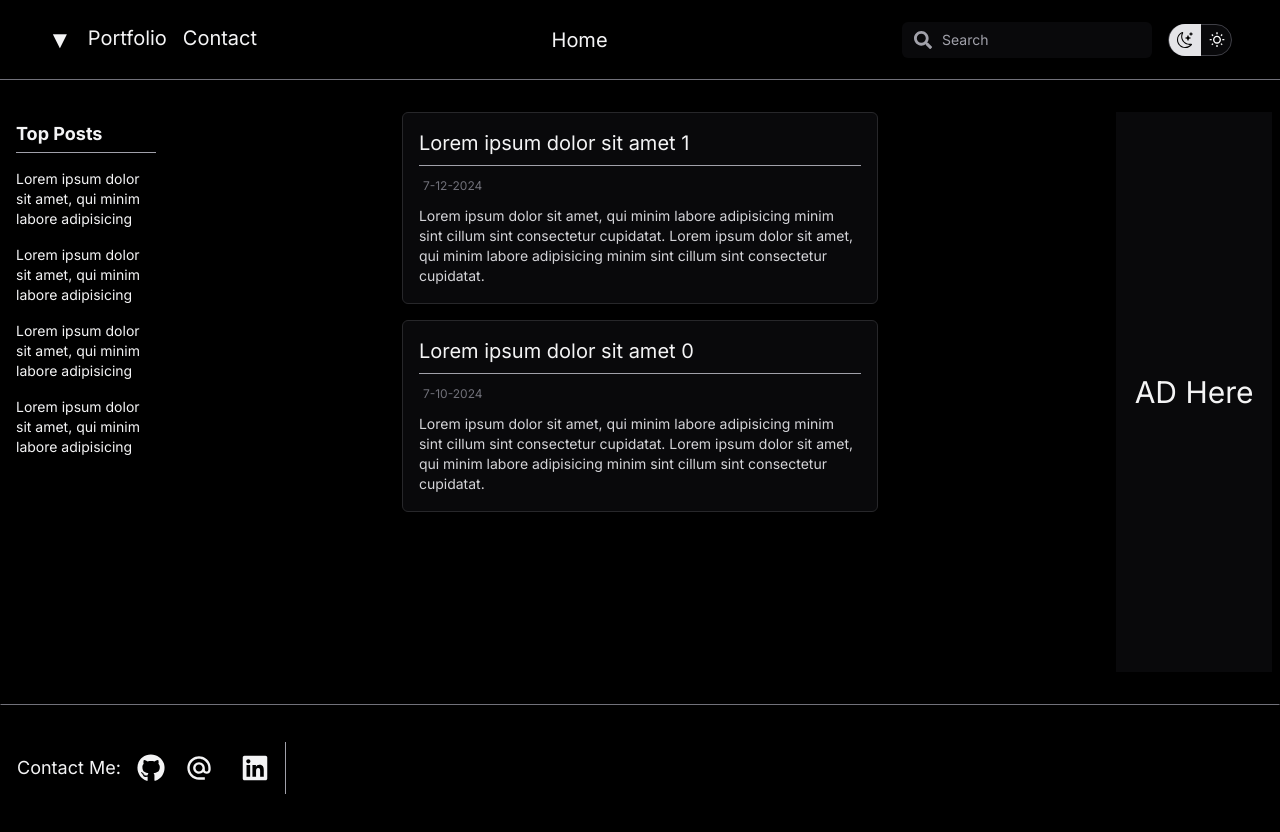
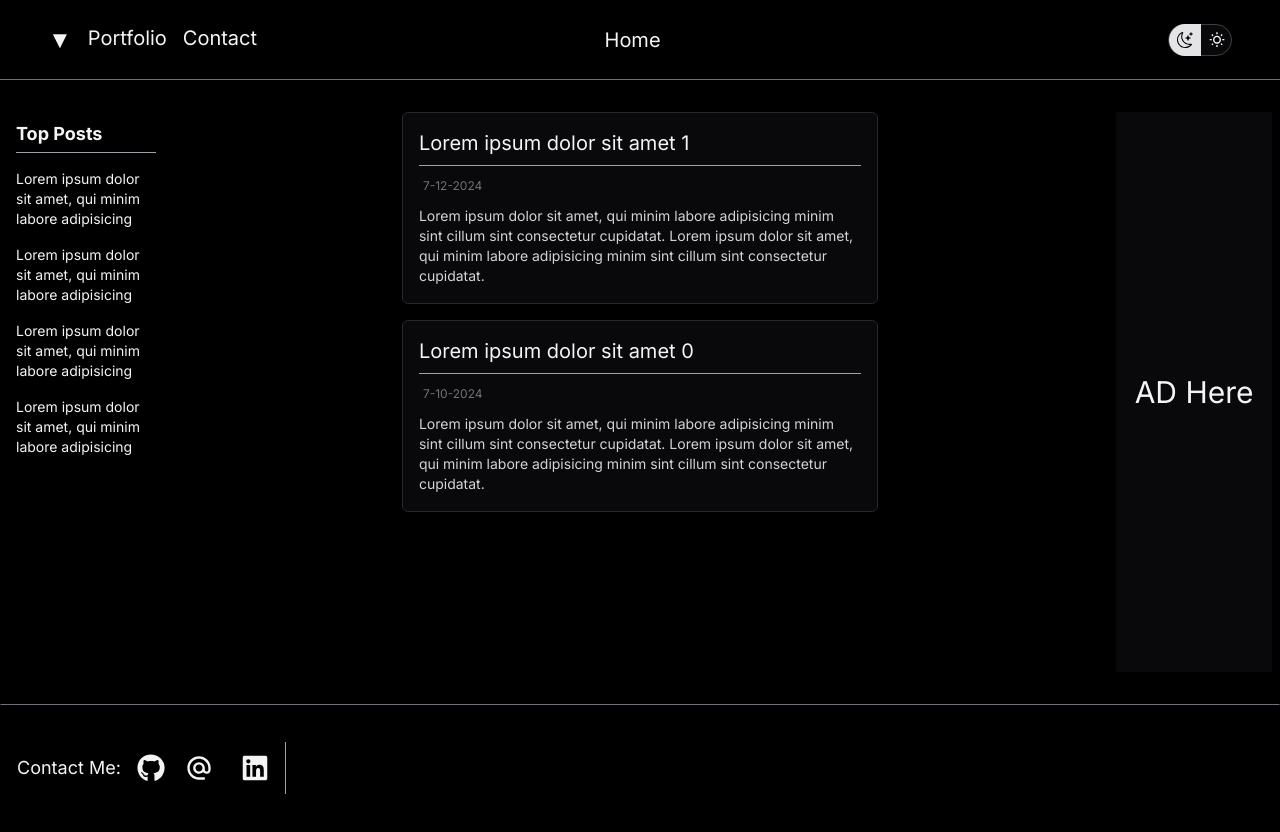
Before and after one commit to KirolosBoshra/kirolosboshra.github.io, a Next.js app: page / in a window 1280 px wide. Built offline with nearby package versions, Linux system fonts and the light colour scheme.

Commit message:
Remove Search Bar

```diff
--- a/src/app/ui/navbar.tsx
+++ b/src/app/ui/navbar.tsx
@@ -1,27 +1,19 @@
 import Link from "next/link";
-import { SearchBar } from "./searchBar";
 import { ThemeSwitcher } from "./themeSwitcher";
 
-type prop = {
-  title: string
-};
-
-export function NavBar(prop: prop) {
+export function NavBar({ title }: { title: String }) {
   return (
-    <div className="top-0 flex flex-row items-center justify-between px-12 max-sm:px-6 space-x-4 w-full h-20 border-b
+    <div className="top-0 flex flex-row items-center justify-between px-12 max-sm:px-6 w-full h-20 border-b
         border-b-black dark:border-b-zinc-500 dark:bg-black bg-opacity-80 backdrop-blur-sm z-10">
-      <div className="flex justify-center space-x-4">
+      <div className="flex space-x-4">
         <Link href="/" className="text-2xl"><span>▼</span></Link>
         <Link href="/" className="text-xl max-sm:text-lg">Portfolio</Link>
         <Link href="/" className="text-xl max-sm:text-lg">Contact</Link>
       </div>
-      <div>
-        <span className="text-xl max-sm:hidden">{prop.title}</span>
+      <div className="flex mr-40 justify-center items-center">
+        <span className="text-xl max-sm:hidden">{title}</span>
       </div>
-      <div className="flex flex-row items-center space-x-4">
-        <SearchBar />
-        <ThemeSwitcher />
-      </div>
+      <ThemeSwitcher />
     </div>
   );
 }
--- a/src/app/ui/searchBar.tsx
+++ /dev/null
@@ -1,20 +0,0 @@
-import { FaSearch } from "react-icons/fa";
-export function SearchBar() {
-  return (
-    <div>
-      <div className="relative flex flex-1 flex-shrink-0 max-sm:hidden">
-        <label htmlFor="search" className="sr-only">
-          Search
-        </label>
-        <input
-          className="peer block w-full bg-zinc-200 dark:bg-zinc-950 rounded-md py-2 pl-10 text-sm
-          outline-2 placeholder:text-zinc-400"
-          placeholder="Search"
-        />
-        <FaSearch className="absolute left-3 top-1/2 h-[18px] w-[18px] -translate-y-1/2
-        text-zinc-400 peer-focus:text-zinc-800" />
-      </div>
-      <div className="hidden p-3 bg-zinc-200 dark:bg-zinc-950 rounded-full border border-zinc-600 max-sm:block"><FaSearch /></div>
-    </div>
-  )
-}
```
